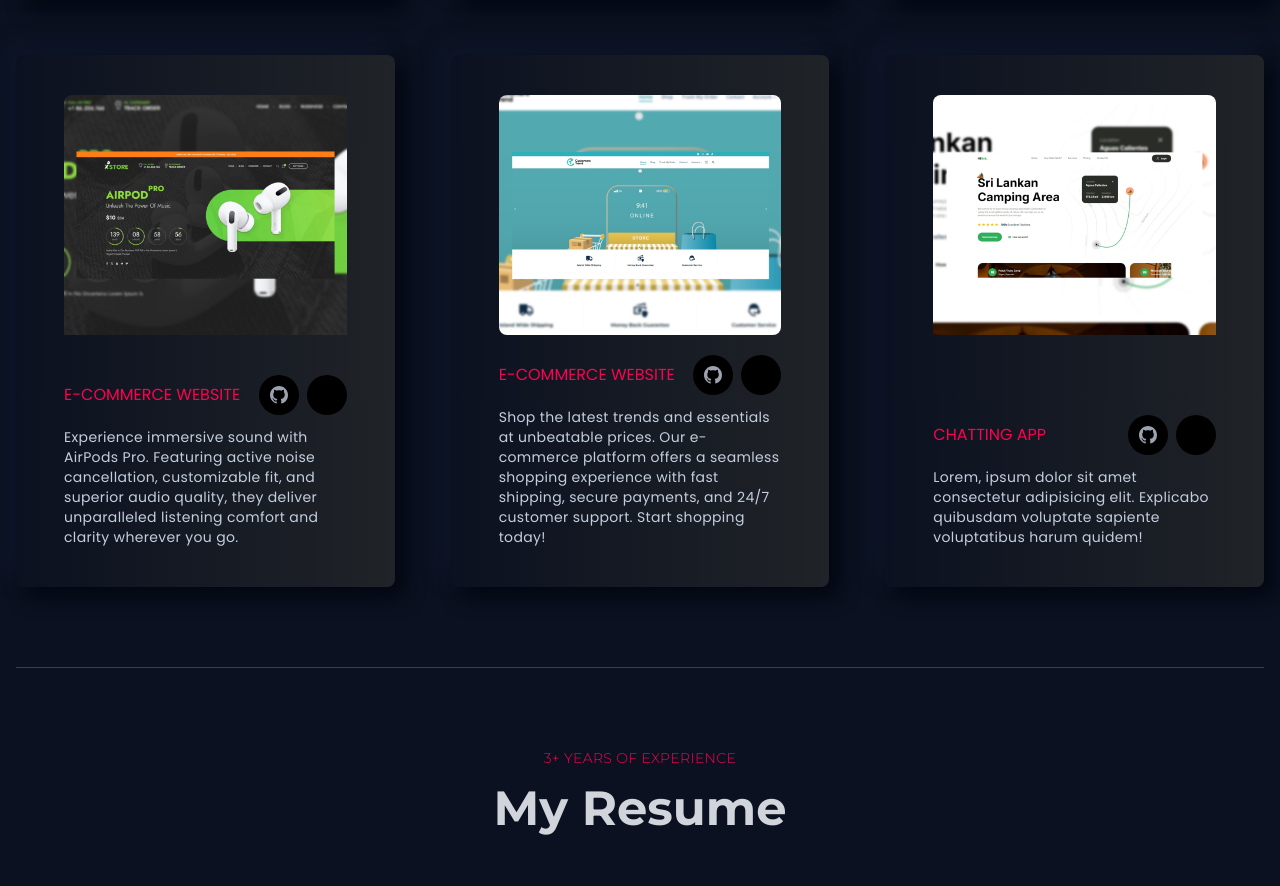
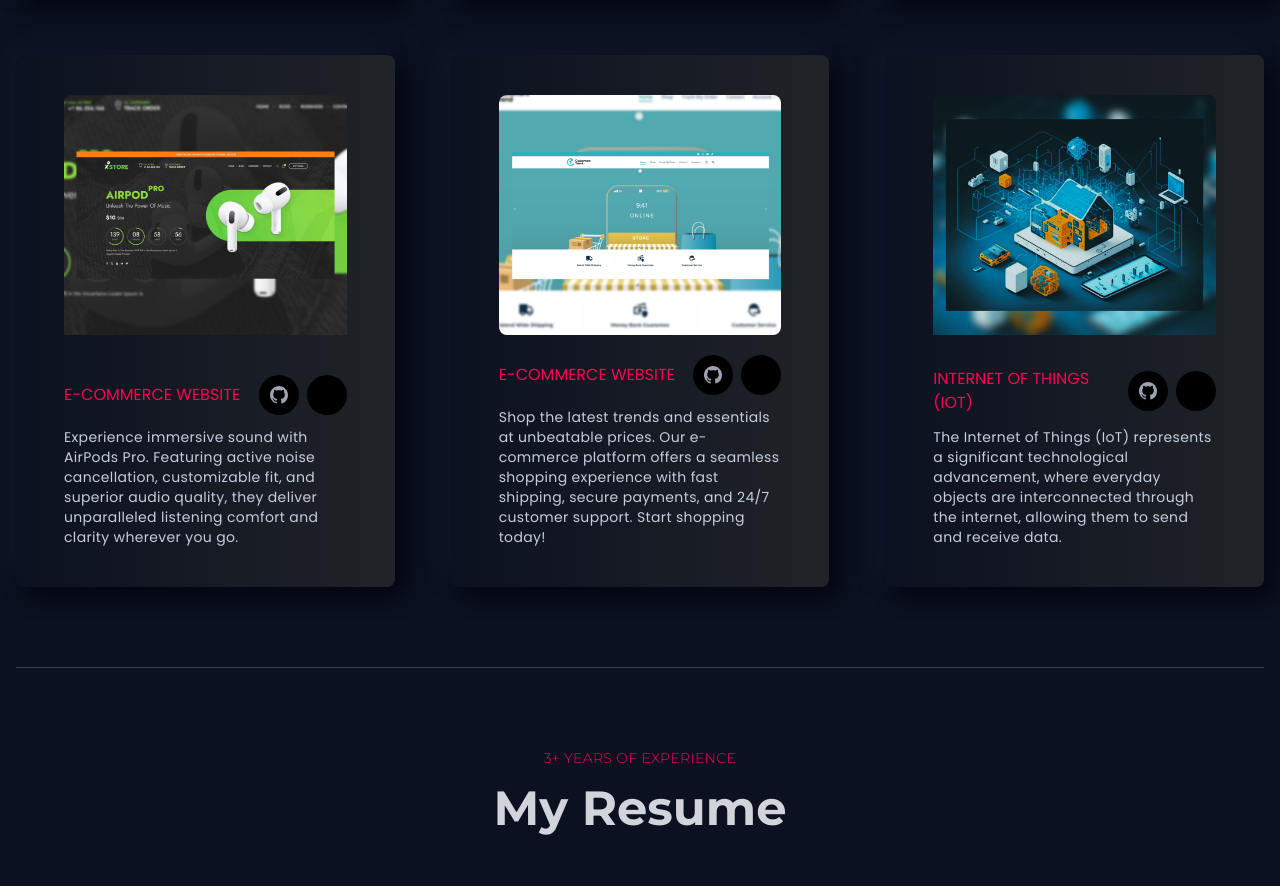
Before and after one commit to aathifdev/New-Portfolio, a React (Vite) app: page / in a window 1280 px wide. Shown: the part 2651-3537 px from the top of the page. Built offline with nearby package versions, Linux system fonts and the light colour scheme; some icons are missing.

Commit message:
Last project Update

```diff
--- a/src/assets/index.ts
+++ b/src/assets/index.ts
@@ -5,6 +5,7 @@ import projectTwo from "./images/projects/projectTwo.jpg";
 import projectThree from "./images/projects/projectThree.jpeg";
 import projectFour from "./images/projects/projectFour.jpg";
 import projectFive from "./images/projects/projectFive.jpg";
+import projectSix from "./images/projects/projectSix.jpg"
 import testimonialOne from "./images/testmonial/testimonialOne.png";
 import testimonialTwo from "./images/testmonial/testimonialTwo.png";
 import quote from "./images/testmonial/quote.png";
@@ -18,6 +19,7 @@ export {
   projectThree,
   projectFour,
   projectFive,
+  projectSix,
   testimonialOne,
   testimonialTwo,
   quote,
--- a/src/components/LeftBanner.tsx
+++ b/src/components/LeftBanner.tsx
@@ -8,12 +8,12 @@ const LeftBanner = () => {
   const [text] = useTypewriter({
     words: ["Professional Coder.", "Full Stack Developer."," Web Developer."],
     loop: true,
-    typeSpeed: 20,
+    typeSpeed: 30,
     deleteSpeed: 10,
     delaySpeed: 2000,
   });
   const handleDownload = () => {
-    const cvUrl = '/public/Athifahd CV.pdf'
+    const cvUrl = 'Athifahd CV.pdf'
     const link = document.createElement('a');
     link.href = cvUrl;
     link.download = 'CV.pdf';
--- a/src/components/Projects.tsx
+++ b/src/components/Projects.tsx
@@ -1,6 +1,6 @@
 import Title from "./Title";
 import ProjectsCard from "./ProjectsCard";
-import { projectFive, projectFour, projectOne, projectThree, projectTwo,  } from "../assets";
+import { projectFive, projectFour, projectOne, projectSix, projectThree, projectTwo,  } from "../assets";
 import { FadeIn } from "./FadeIn";
 
 const Projects = () => {
@@ -49,10 +49,9 @@ const Projects = () => {
             src={projectFive}
           />
           <ProjectsCard
-            title="Chatting App"
-            des=" Lorem, ipsum dolor sit amet consectetur adipisicing elit.
-            Explicabo quibusdam voluptate sapiente voluptatibus harum quidem!"
-            src={projectTwo}
+            title="Internet of Things (IOT) "
+            des=" The Internet of Things (IoT) represents a significant technological advancement, where everyday objects are interconnected through the internet, allowing them to send and receive data. "
+            src={projectSix}
           />
         </div>
       </FadeIn>
```
Also changed, not shown: src/assets/images/projects/projectSix.jpg (added).
